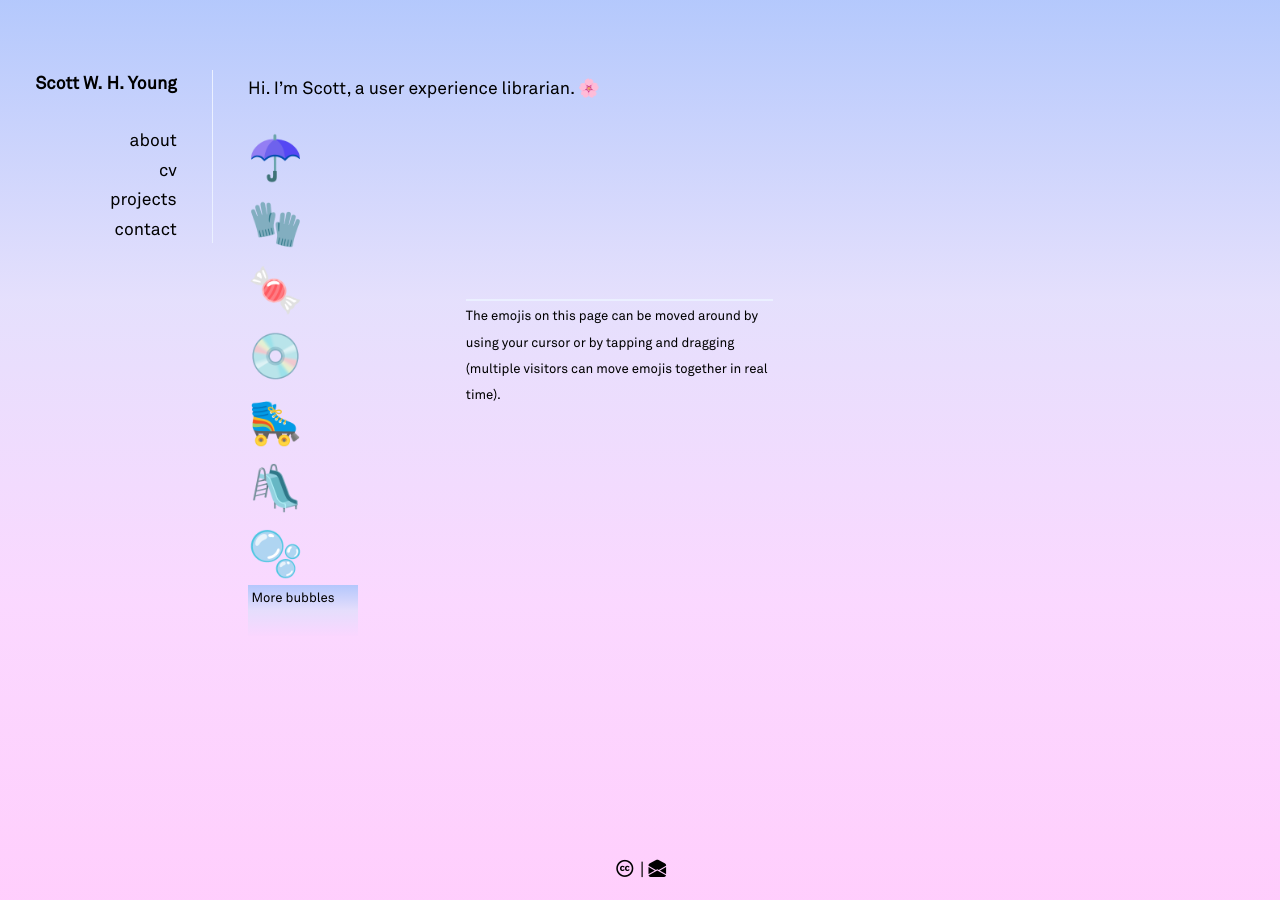
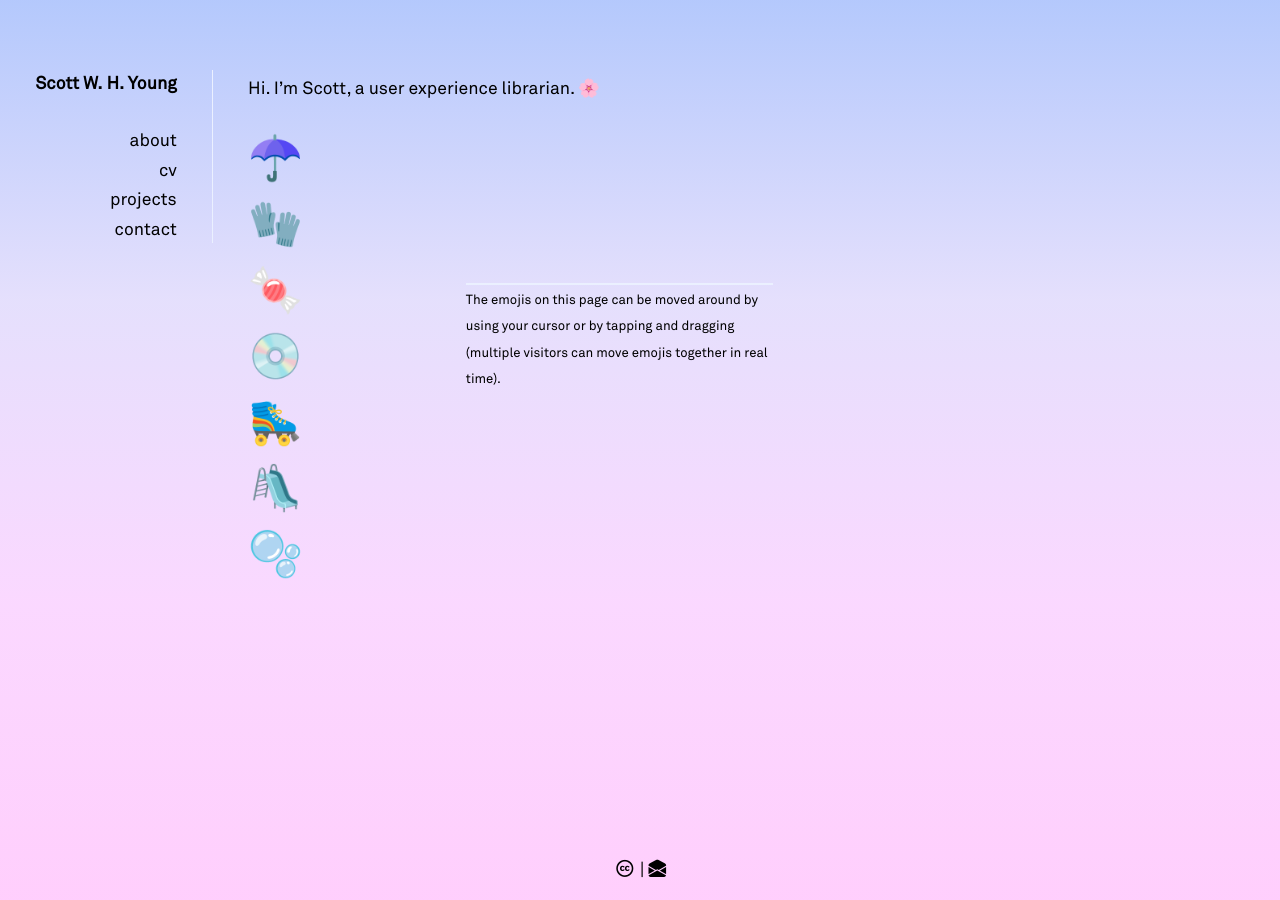
Before and after one commit to swyoung/swyoung.github.io, a Jekyll site: the page built from index.md, in a window 1280 px wide. Built offline with Jekyll 4.4.1, drawn with Linux system fonts in a browser that asks for light colours; nearby versions of some CDN libraries; a style sheet for code colours, icons or effects is not loaded.

Commit message:
Update index.md
comment out duplicate for now

```diff
--- a/index.md
+++ b/index.md
@@ -12,7 +12,7 @@ Hi. I’m Scott, a user experience librarian. <span class="emoji-spin">🌸</spa
   <div id="skate" can-move style="font-size:40px">🛼</div>
   <div id="slide" can-move style="font-size:40px">🛝</div>
   <div id="bubbles" can-move style="font-size:40px">🫧</div>
-  <div can-duplicate="bubbles" style="padding: .25em;font-size: 75%;background: linear-gradient(180deg, rgba(176, 198, 252, 0.95), rgba(228, 222, 252, 0.95), rgba(250, 214, 255, 0.95));height: 46px;width: 100px;">More bubbles</div>
+ <!-- <div can-duplicate="bubbles" style="padding: .25em;font-size: 75%;background: linear-gradient(180deg, rgba(176, 198, 252, 0.95), rgba(228, 222, 252, 0.95), rgba(250, 214, 255, 0.95));height: 46px;width: 100px;">More bubbles</div> -->
 <div style="border-top:2px solid hsla(223,100%,96%,80);margin:1em;width:46%;position:relative;left:30%;bottom:50%">
 <span style="font-size:75%">The emojis on this page can be moved around by using your cursor or by tapping and dragging (multiple visitors can move emojis together in real time).</span>
 </div>
```
